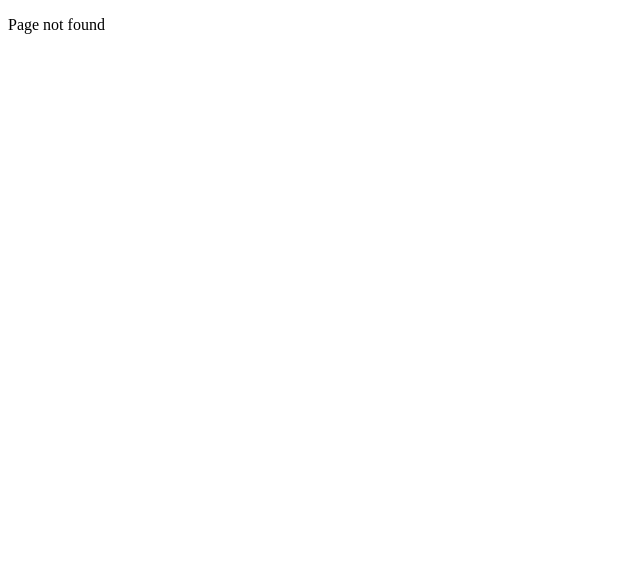
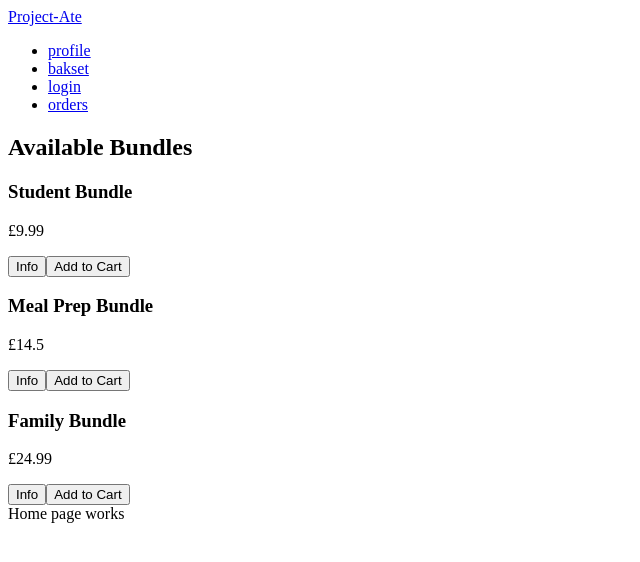
Before and after one commit to Project-Ate-COM2020/Project-Ate, a React (Vite) app in the folder frontend/: page / in a window 1280 px wide. Before the commit this address had no page. Shown: the top 562 px of the page, without its empty margins (0-640 px from the left). Built offline with nearby package versions, Linux system fonts and the light colour scheme; no server answers.

Commit message:
HomePage_Listings_navBar

```diff
--- a/frontend/package.json
+++ b/frontend/package.json
@@ -10,7 +10,6 @@
     "preview": "vite preview"
   },
   "dependencies": {
-    "@tailwindcss/vite": "^4.1.18",
     "axios": "^1.13.2",
     "react": "^19.2.0",
     "react-dom": "^19.2.0",
@@ -19,6 +18,7 @@
   },
   "devDependencies": {
     "@eslint/js": "^9.39.1",
+    "@tailwindcss/vite": "^4.1.18",
     "@types/react": "^19.2.5",
     "@types/react-dom": "^19.2.3",
     "@vitejs/plugin-react": "^5.1.1",
--- a/frontend/src/App.jsx
+++ b/frontend/src/App.jsx
@@ -7,12 +7,15 @@ import AnalyticsPage from "./analyticsPages/analytics";
 import GamePage from "./gamePages/game";
 import MarketplacePage from "./marketplacePages/marketplace";
 import PageNotFound from "./reusableComponents/pageNotFound";
+import HomePage from "./homePage/homePage.jsx";
+
 
 // simple function defining the element to be returned based on the URL
 function App() {
   return (
     <Router>
       <Routes>
+        <Route path="/" element={<HomePage />} />
         <Route path="/game" element={<GamePage />} />
         <Route path="/marketplace" element={<MarketplacePage />} />
         <Route path="/analytics" element={<AnalyticsPage />} />
--- /dev/null
+++ b/frontend/src/homePage/homePage.jsx
@@ -0,0 +1,15 @@
+import NavBar from "../navBar/navBar.jsx";
+import Listings from "../listings/listings.jsx";
+
+function HomePage(){
+    return(
+    <>
+        <NavBar />
+        <Listings/>
+        <div>Home page works</div>
+    </>
+    );
+
+}
+
+export default HomePage;
--- /dev/null
+++ b/frontend/src/listings/listings.jsx
@@ -0,0 +1,40 @@
+/*lists all the avable bundle postings to the user*/
+
+import { useEffect, useState } from "react";
+
+export default function Listings() {
+  const [bundles, setBundles] = useState([]);
+
+  const fakeBundles = [
+    { id: 1, name: "Student Bundle", price: 9.99 },
+    { id: 2, name: "Meal Prep Bundle", price: 14.5 },
+    { id: 3, name: "Family Bundle", price: 24.99 },
+  ];
+
+
+  useEffect(() => {
+    fetch("/api/bundles") // need to connect to json to get all bundle postings
+      .then(res => res.json())
+      .then(data => setBundles(data));
+  }, []);
+
+  return (
+    <div>
+      <h2>Available Bundles</h2>
+
+      {fakeBundles.map(bundle => (
+        <div key={bundle.id}>
+          <h3>{bundle.name}</h3>
+          <p>£{bundle.price}</p>
+          <button onClick={() => alert("Add link to info page")}>
+            Info
+          </button>
+
+          <button onClick={() => alert("Add link to info page") }>
+            Add to Cart
+          </button>
+        </div>
+      ))}
+    </div>
+  );
+}
--- /dev/null
+++ b/frontend/src/navBar/navBar.jsx
@@ -0,0 +1,19 @@
+/* The nav bar goes at the top of the page to help navigate the website
+add in the links to the different webpages needed and badges*/
+
+/* -profile - home - login - basket - orders */
+
+export default function NavBar() {
+    return (
+      <nav>
+        <a href ="/">Project-Ate</a>
+        <ul>
+            <li><a href="/">profile</a></li>
+            <li><a href="/">bakset</a> </li>
+            <li><a href="/">login</a></li>
+            <li><a href="/">orders</a></li>
+
+        </ul>
+      </nav>
+    );
+  }
```
Also changed, not shown: 1 other file (tests, documents, lock files or other folders).
